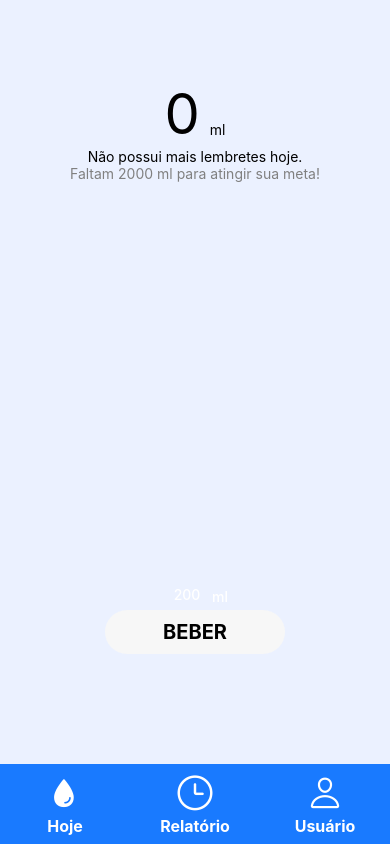
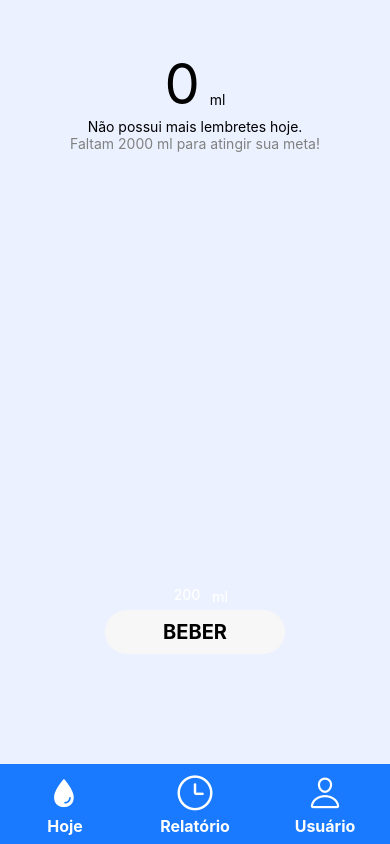
Before and after one commit to lucasgearhead/Water-App-Mobile, a React Native app: screen /Hoje in a window 390 px wide. Built offline with nearby package versions, Linux system fonts and the light colour scheme; what expo-notifications would draw is missing.

Commit message:
update dependences

```diff
--- a/package.json
+++ b/package.json
@@ -18,7 +18,6 @@
     "react-dom": "18.2.0",
     "react-native": "0.72.6",
     "react-native-background-task": "^0.2.1",
-    "react-native-reanimated": "^3.6.1",
     "react-native-safe-area-context": "4.6.3",
     "react-native-screens": "~3.22.0",
     "react-native-svg": "^14.1.0",
--- a/src/screens/Today.js
+++ b/src/screens/Today.js
@@ -165,7 +165,7 @@ const TodayScreen = () => {
         style={{
           flex: 1,
           alignItems: "center",
-          marginTop: 80,
+          marginTop: 50,
         }}
       >
         <View
```
Also changed, not shown: 2 other files (tests, documents, lock files or other folders).
